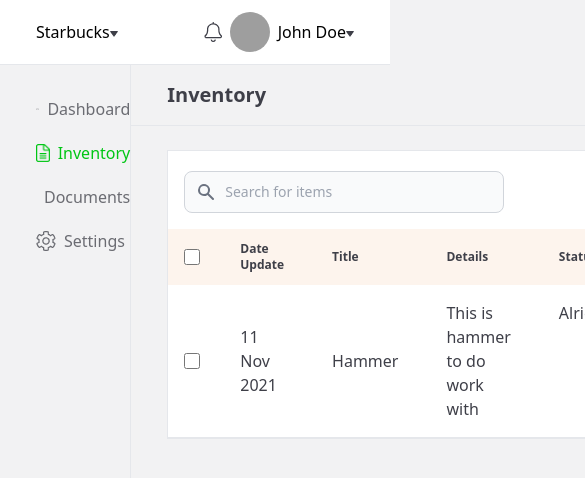
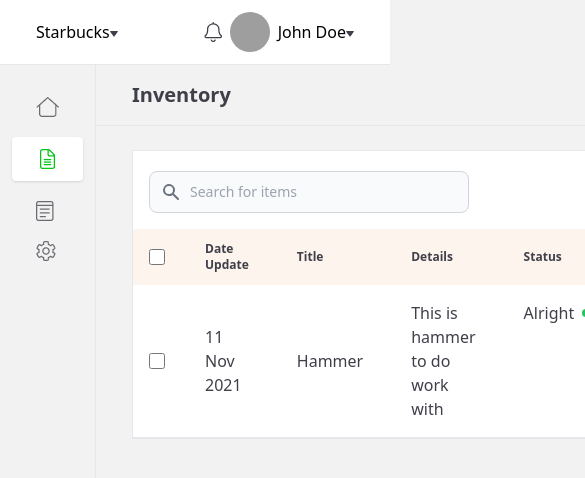
Before and after one commit to asifulhaque087/inventory-page, a React (Create React App) app: page / in a window 390 px wide. Shown: the top 478 px of the page, 585 px wide, since content can reach past the window. Built offline with nearby package versions, Linux system fonts and the light colour scheme; grey boxes are pictures that could not be loaded.

Commit message:
responsive sidebar

```diff
--- a/src/pages/Inventory.jsx
+++ b/src/pages/Inventory.jsx
@@ -54,38 +54,38 @@ const Inventory = () => {
         </div>
       </header>
       <main className="min-h-screen flex">
-        <aside className="w-60 box-borderr pl-9">
-          <nav className="flex flex-col gap-5 text-neutral-7 border-r h-full py-8">
+        <aside className="shrink-0 w-auto md:w-60 box-border">
+          <nav className="px-3 flex flex-col gap-5 text-neutral-7 border-r h-full py-8">
             {/* home */}
-            <div className="flex items-center gap-2">
+            <div className="px-6 flex items-center gap-2">
               <span>
                 <img src="../../icons/home.png" alt="" />
               </span>
-              <span>Dashboard</span>
+              <span className="hidden md:inline">Dashboard</span>
             </div>
 
             {/* inventory */}
-            <div className="flex items-center gap-2 text-primary-color">
+            <div className="px-6 flex  justify-center md:justify-start items-center gap-2 text-primary-color bg-white shadow py-3 rounded ">
               <span>
                 <img src="../../icons/inventory.png" alt="" />
               </span>
-              <span>Inventory</span>
+              <span className="hidden md:inline">Inventory</span>
             </div>
 
             {/* documents */}
-            <div className="flex items-center gap-2">
+            <div className="px-6 flex items-center gap-2">
               <span>
-                <img src="../../icons/home.png" alt="" />
+                <img src="../../icons/document.png" alt="" />
               </span>
-              <span>Documents</span>
+              <span className="hidden md:inline">Documents</span>
             </div>
 
             {/* settings */}
-            <div className="flex items-center gap-2">
-              <span>
+            <div className="px-6 flex items-center gap-2">
+              <span className="">
                 <img src="../../icons/setting.png" alt="" />
               </span>
-              <span>Settings</span>
+              <span className="hidden md:inline">Settings</span>
             </div>
           </nav>
         </aside>
```
